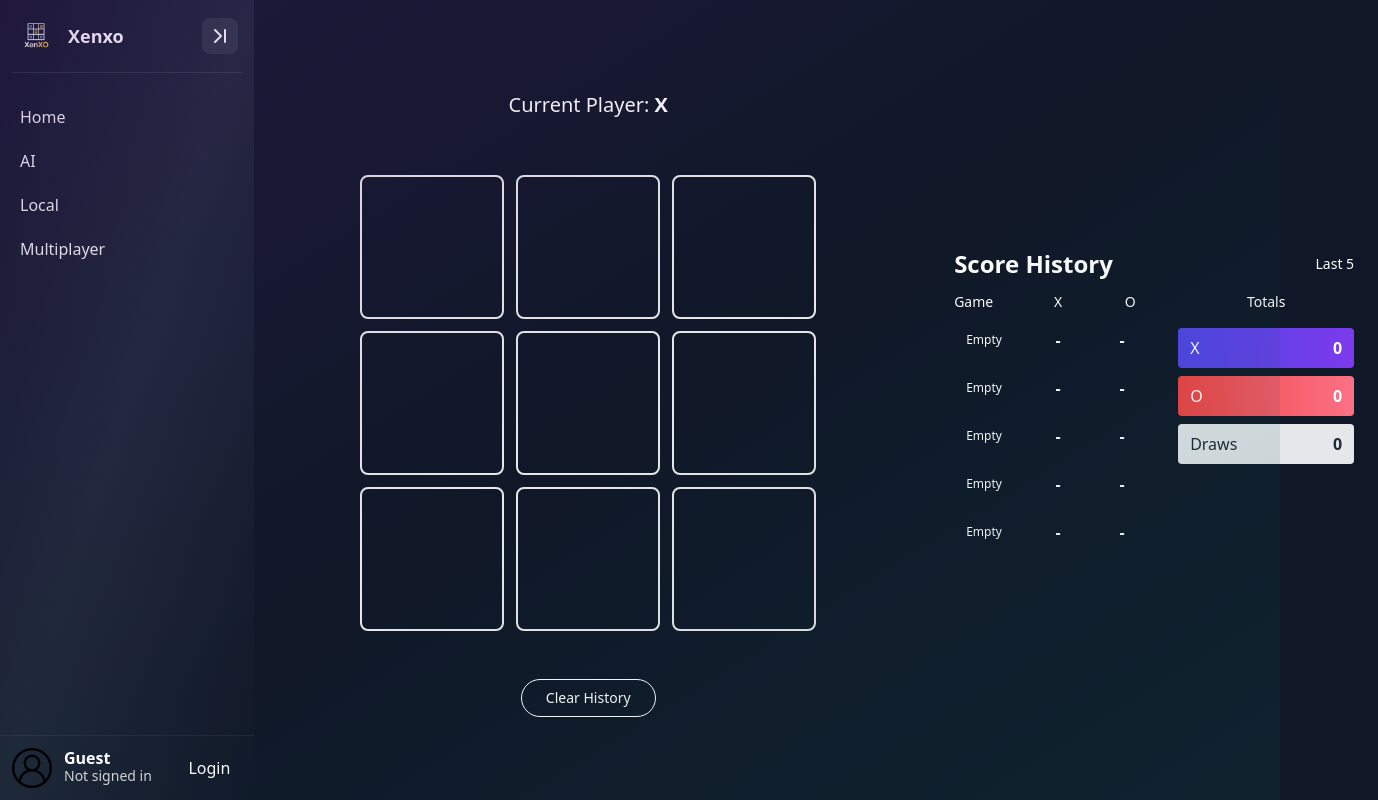
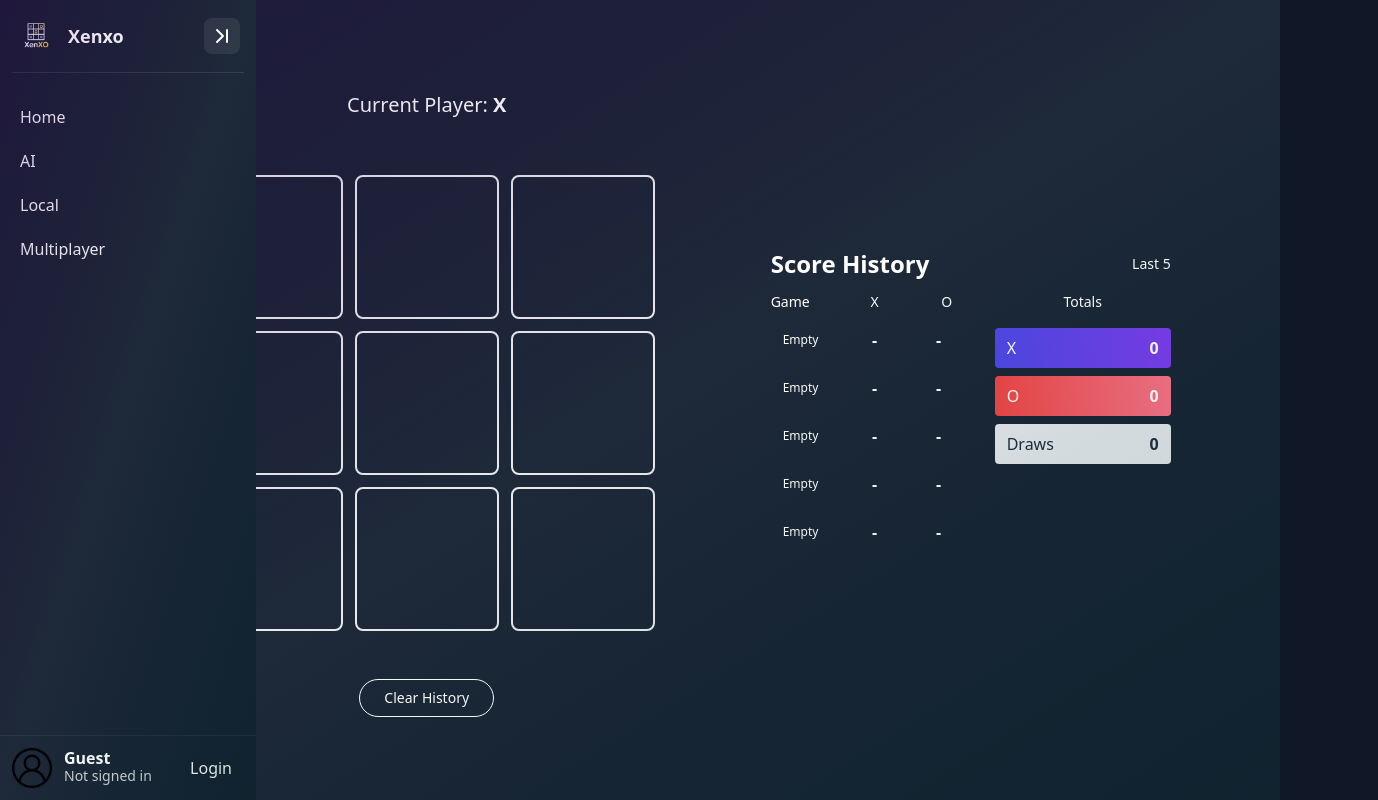
Before and after one commit to sajidmehmoodtariq-dev/xenxo, a Next.js app: page /game/local in a window 1280 px wide. Shown: the whole page, 1378 px wide, since content can reach past the window. Built offline with nearby package versions, Linux system fonts and the light colour scheme; no server answers.

Commit message:
Image config error resolved

```diff
--- a/next.config.mjs
+++ b/next.config.mjs
@@ -1,4 +1,8 @@
 /** @type {import('next').NextConfig} */
-const nextConfig = {};
+const nextConfig = {
+	images: {
+		domains: ['lh3.googleusercontent.com', 'avatars.githubusercontent.com', 'secure.gravatar.com'],
+	},
+};
 
 export default nextConfig;
--- a/src/app/game/ai/page.jsx
+++ b/src/app/game/ai/page.jsx
@@ -5,7 +5,9 @@ import { bestMove } from '@/lib/ai'
 const page = () => {
   // AI will play as 'O', human 'X'. bestMove expects board with falsy empties; our GameBoard uses "" so adapt
   return (
-    <div className='flex items-center justify-center p-6'>
+    <div className="flex items-center justify-center -ml-20  min-h-screen w-screen bg-gradient-to-br from-gray-900 via-gray-800 to-gray-900 text-white font-inter overflow-x-hidden relative">
+      {/* Gradient overlay for depth */}
+      <div className="absolute inset-0 bg-gradient-to-br from-purple-900/20 via-transparent to-teal-900/20 pointer-events-none"></div>
       <GameBoard mode='ai' storageKey={'xenxo_score_history_ai_v1'} />
     </div>
   )
--- a/src/app/game/local/page.jsx
+++ b/src/app/game/local/page.jsx
@@ -77,8 +77,10 @@ const page = () => {
   }
 
   return (
-    <div className='min-h-screen flex flex-col lg:flex-row items-center justify-center gap-8 p-6'>
-      <div className='flex flex-col items-center justify-center w-full lg:w-2/3 gap-6'>
+    <div className="min-h-screen w-screen -ml-20 flex items-center justify-center bg-gradient-to-br from-gray-900 via-gray-800 to-gray-900 text-white font-inter overflow-x-hidden relative">
+      {/* Gradient overlay for depth */}
+      <div className="absolute inset-0 bg-gradient-to-br from-purple-900/20 via-transparent to-teal-900/20 pointer-events-none"></div>
+      <div className='flex flex-col items-center justify-center w-full lg:w-1/2 gap-6'>
         {/* Game Status */}
         <div className='w-full max-w-3xl text-center'>
           {winner && (
--- a/src/app/game/multiplayer/page.jsx
+++ b/src/app/game/multiplayer/page.jsx
@@ -128,7 +128,10 @@ export default function Page() {
   const disabled = !!(remoteState && mySymbol && remoteState.currentTurn !== mySymbol)
 
   return (
-    <div className='p-6'>
+    <div className="min-h-screen w-screen flex items-center justify-center -ml-20 bg-gradient-to-br from-gray-900 via-gray-800 to-gray-900 text-white font-inter overflow-x-hidden relative">
+      {/* Gradient overlay for depth */}
+      <div className="absolute inset-0 bg-gradient-to-br from-purple-900/20 via-transparent to-teal-900/20 pointer-events-none"></div>
+      <div className='p-6'>
       <h2 className='text-xl mb-4'>Room: {roomId}</h2>
       <div className='mb-2'>You: {session?.user?.name || session?.user?.email} ({mySymbol || '...'})</div>
       <div className='mb-4'>Players: {remoteState?.players?.map(p=>`${p.name}(${p.symbol})`).join(', ') || '...'}</div>
@@ -140,5 +143,6 @@ export default function Page() {
         </div>
       )}
     </div>
+    </div>
   )
 }
--- a/src/app/layout.jsx
+++ b/src/app/layout.jsx
@@ -22,11 +22,16 @@ export default function RootLayout({ children }) {
   return (
     <html lang="en">
       <body
-        className={`${geistSans.variable} ${geistMono.variable} antialiased min-h-screen bg-gray-900 text-white flex`}
+        className={`${geistSans.variable} ${geistMono.variable} relative antialiased min-h-screen bg-gray-900 text-white flex`}
       >
+        <div className="absolute inset-0 bg-gradient-to-br from-purple-900/20 via-transparent to-teal-900/20 pointer-events-none"></div>
         <AuthProvider>
-          <Navbar />
-          {children}
+          <div className="fixed top-0 z-50">
+            <Navbar />
+          </div>
+          <div className="ml-20 overflow-x-hidden">
+            {children}
+          </div>
         </AuthProvider>
       </body>
     </html>
--- a/src/app/page.jsx
+++ b/src/app/page.jsx
@@ -12,7 +12,7 @@ const XenxoLanding = () => {
   }, []);
 
   return (
-    <div className="min-h-screen w-screen bg-gradient-to-br from-gray-900 via-gray-800 to-gray-900 text-white font-inter overflow-x-hidden relative">
+    <div className="min-h-screen w-screen -ml-20 bg-gradient-to-br from-gray-900 via-gray-800 to-gray-900 text-white font-inter overflow-x-hidden relative">
       {/* Gradient overlay for depth */}
       <div className="absolute inset-0 bg-gradient-to-br from-purple-900/20 via-transparent to-teal-900/20 pointer-events-none"></div>
       {/* Animated background elements */}
@@ -47,13 +47,9 @@ const XenxoLanding = () => {
 
             <div className="flex flex-col sm:flex-row gap-4 justify-center lg:justify-start">
               {/* Start Playing button with real link */}
-              <Link href="/game/ai" passHref legacyBehavior>
-                <a
-                  className="group relative px-8 py-4 bg-gradient-to-r from-purple-600 to-teal-600 rounded-xl font-semibold text-white shadow-lg hover:shadow-xl transition-all duration-300 hover:scale-105" rel="noopener noreferrer"
-                >
-                  <span className="relative z-10">Start Playing</span>
-                  <div className="absolute inset-0 bg-gradient-to-r from-purple-700 to-teal-700 rounded-xl opacity-0 group-hover:opacity-100 transition-opacity duration-300"></div>
-                </a>
+              <Link href="/game/ai" className='bg-white/10 backdrop-blur-sm rounded-xl font-semibold text-white border border-white/20 hover:bg-white/20 transition-all duration-300 hover:scale-105 px-8 py-4 flex items-center'>
+                <span className="relative z-10">Start Playing</span>
+                <div className="absolute inset-0 bg-gradient-to-r from-purple-700 to-teal-700 rounded-xl opacity-0 group-hover:opacity-100 transition-opacity duration-300"></div>
               </Link>
 
               <button className="px-8 py-4 bg-white/10 backdrop-blur-sm rounded-xl font-semibold text-white border border-white/20 hover:bg-white/20 transition-all duration-300 hover:scale-105">
@@ -211,21 +207,12 @@ const XenxoLanding = () => {
             </p>
             <div className="flex flex-col sm:flex-row gap-4 justify-center">
               {/* Play Now button with real link */}
-              <Link href="/game/local" passHref legacyBehavior>
-                <a
-                  className="px-8 py-4 bg-gradient-to-r from-purple-600 to-teal-600 rounded-xl font-semibold text-white hover:scale-105 transition-transform duration-300" rel="noopener noreferrer"
-                >
+              <Link href="/game/local" className='bg-white/10 backdrop-blur-sm rounded-xl font-semibold text-white border border-white/20 hover:bg-white/20 transition-all duration-300 hover:scale-105 px-8 py-4 flex items-center'>
                   Play Now - It's Free
-                </a>
               </Link>
               {/* View on GitHub button with real link */}
-              <Link href="https://github.com/sajidmehmoodtariq-dev/xenxo" passHref legacyBehavior>
-                <a
-                  className="px-8 py-4 bg-white/10 backdrop-blur-sm rounded-xl font-semibold text-white border border-white/20 hover:bg-white/20 transition-all duration-300"
-                  target="_blank" rel="noopener noreferrer"
-                >
+              <Link href="https://github.com/sajidmehmoodtariq-dev/xenxo" className='bg-white/10 backdrop-blur-sm rounded-xl font-semibold text-white border border-white/20 hover:bg-white/20 transition-all duration-300 hover:scale-105 px-8 py-4 flex items-center'>
                   View on GitHub
-                </a>
               </Link>
             </div>
           </div>
@@ -294,8 +281,8 @@ const InteractiveBoard = () => {
 const FeatureCard = ({ feature, index, isActive, onHover }) => (
   <div
     className={`group p-8 rounded-2xl border transition-all duration-300 cursor-pointer ${isActive
-        ? 'bg-gradient-to-br from-purple-600/20 to-teal-600/20 border-purple-500/50 scale-105'
-        : 'bg-slate-800/40 border-slate-700/50 hover:border-purple-500/30'
+      ? 'bg-gradient-to-br from-purple-600/20 to-teal-600/20 border-purple-500/50 scale-105'
+      : 'bg-slate-800/40 border-slate-700/50 hover:border-purple-500/30'
       }`}
     onMouseEnter={onHover}
   >
```
